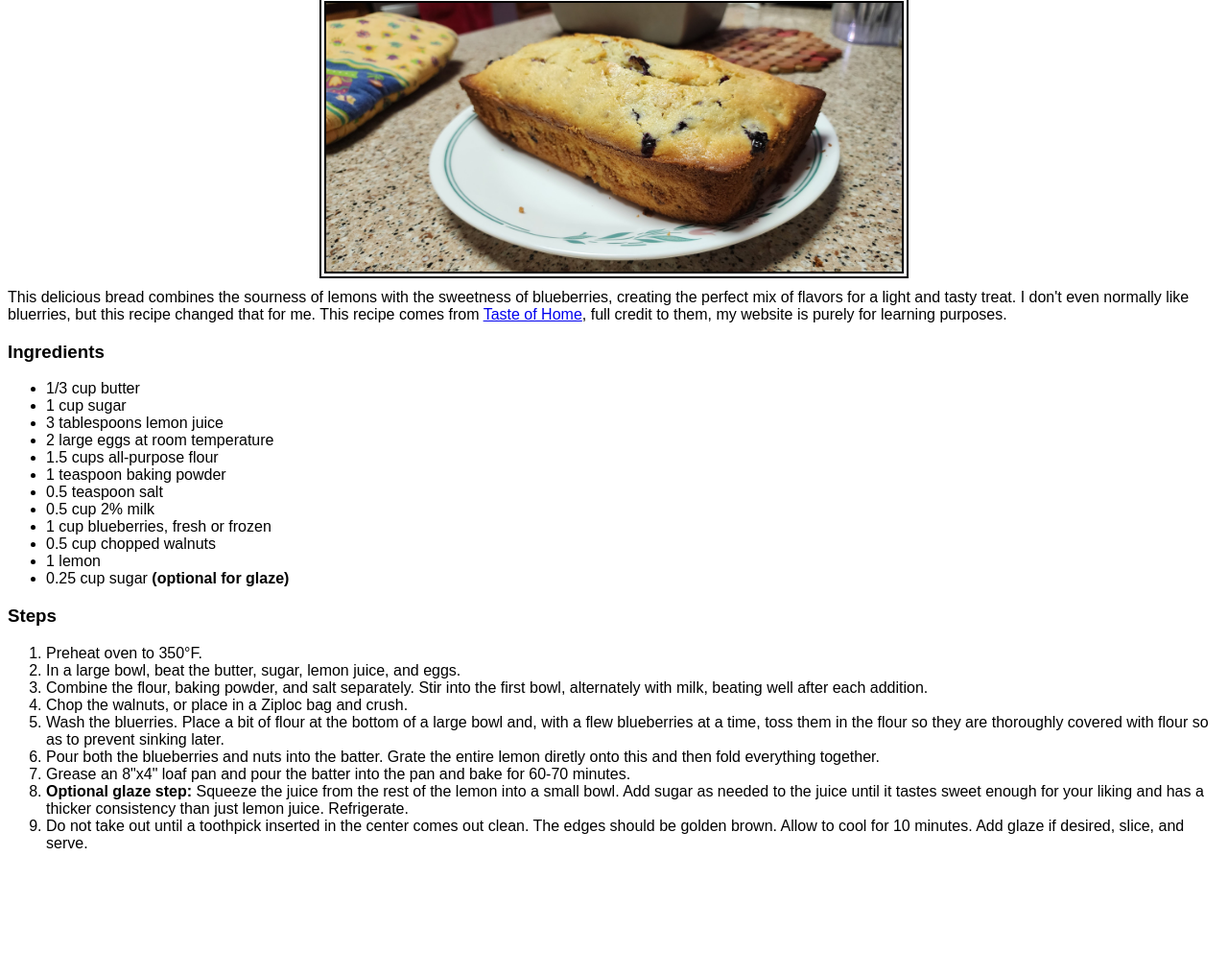
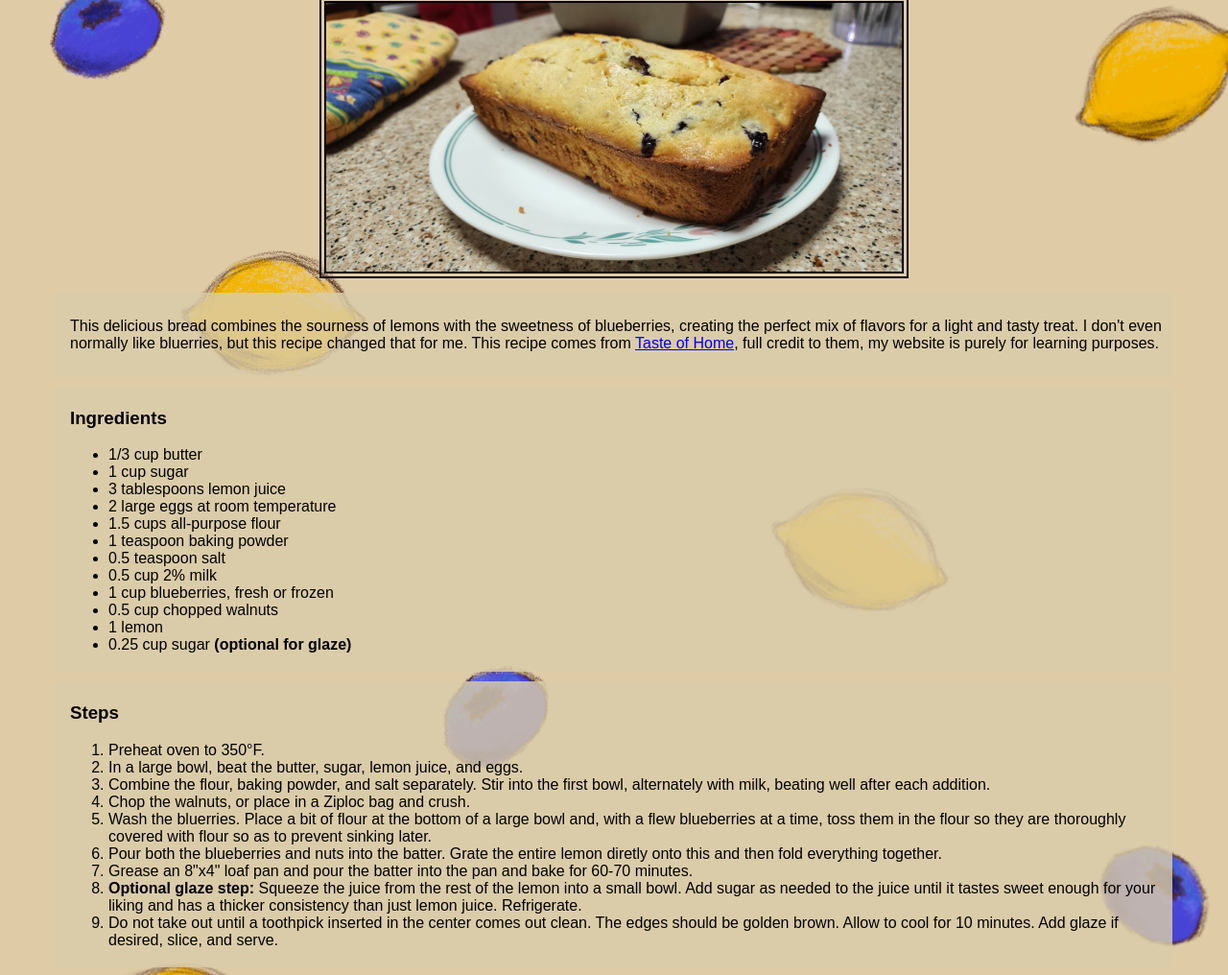
Before and after one commit to ridanaeeem/odin-recipes, a plain HTML site: page recipes/bread.html in a window 1280 px wide. Shown: the part 79-1095 px from the top of the page at 96% size. Before the commit the page ends 983 px from the top, so only its background shows below. Drawn offline with Linux system fonts and the light colour scheme.

Commit message:
update bread page and add background

```diff
--- a/recipes/bread.html
+++ b/recipes/bread.html
@@ -13,12 +13,14 @@
         <img src="../images/bread.jpeg" alt="baked lemon blueberry bread"
         width = 600 height = 280>
 
+        <div class ="description-box">
             <p>This delicious bread combines the sourness of lemons with the sweetness of blueberries,
                 creating the perfect mix of flavors for a light and tasty treat. I don't even normally like
                 bluerries, but this recipe changed that for me. This recipe comes from
                 <a href="https://www.tasteofhome.com/recipes/lemon-blueberry-bread/" target="_blank" rel="noopener noreferrer">Taste of Home</a>,
                 full credit to them, my website is purely for learning purposes.
             </p>
+        </div>
 
         <div class="ingredients-box">
             <h3>Ingredients</h3>
--- a/style.css
+++ b/style.css
@@ -12,20 +12,43 @@ img {
     outline-offset: 3px;
     display: block;
     margin: auto;
+    margin-bottom: 20px;
+}
+
+.description-box {
+    /* outline: 2px solid black; */
+    font-family: Arial, Tahoma, 'Times New Roman';
+    color:black;
+    background-color: #dbcdaacf;
+    padding:10px;
+    padding-left: 15px;
+    margin-left: 50px;
+    margin-right: 50px;
+    margin-bottom: 10px
 }
 
 .ingredients-box {
-    /* outline: 2px solid black;
-    outline-offset: 3px; */
+    /* outline: 2px solid black; */
     font-family: Arial, Tahoma, 'Times New Roman';
     color:black;
+    background-color: #dbcdaacf;
+    padding:3px;
+    padding-left: 15px;
+    margin-left: 50px;
+    margin-right: 50px;
+    margin-bottom:10px;
 }
 
 .steps-box {
     /* outline: 2px solid black;
     outline-offset: 3px; */
     font-family: Arial, Tahoma, 'Times New Roman';
-    color:black;
+    color:black;background-color: #dbcdaacf;
+    padding:3px;
+    padding-left: 15px;
+    padding-right:15px;
+    margin-left: 50px;
+    margin-right: 50px;
 }
 
 .links,
@@ -33,3 +56,7 @@ p {
     font-family: Arial, Tahoma, 'Times New Roman';
     color:black;
 }
+
+body {
+    background-image: url("images/breadBackground.png");
+}
```
Also changed, not shown: images/breadBackground.png (added). Lines whose indentation alone changed are shown as unchanged.
